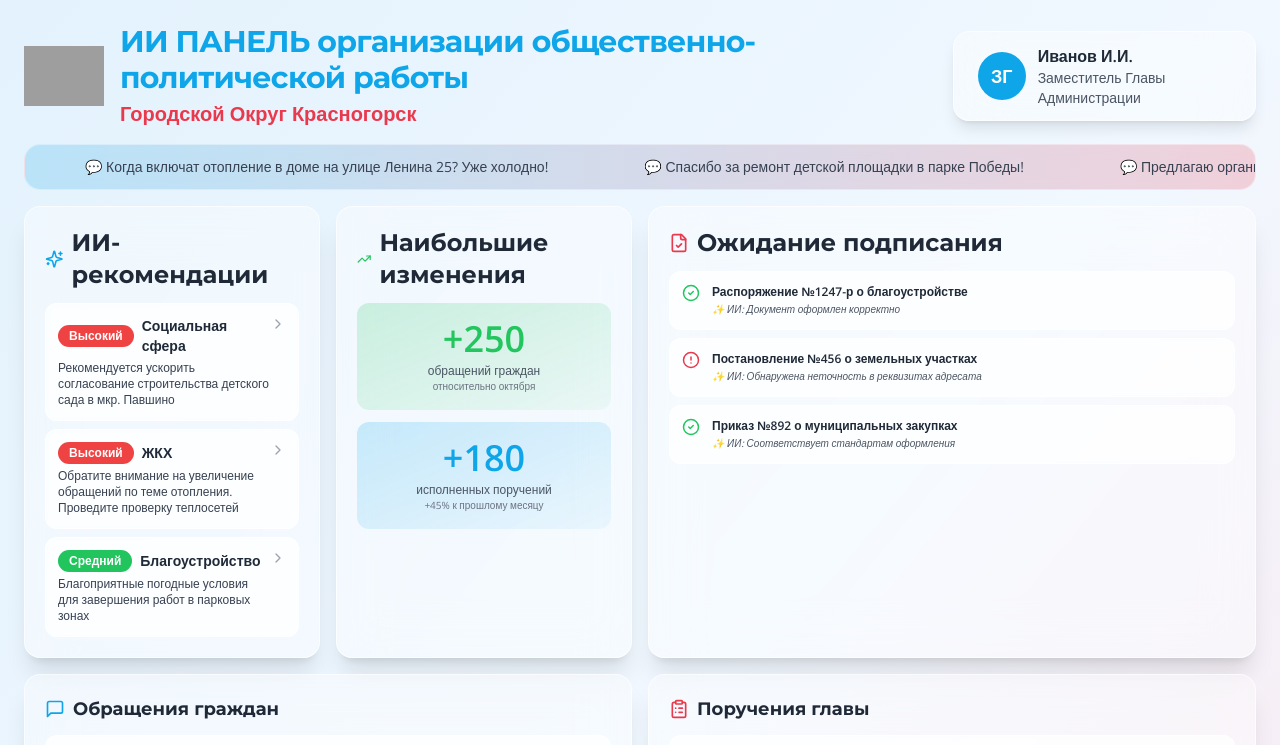
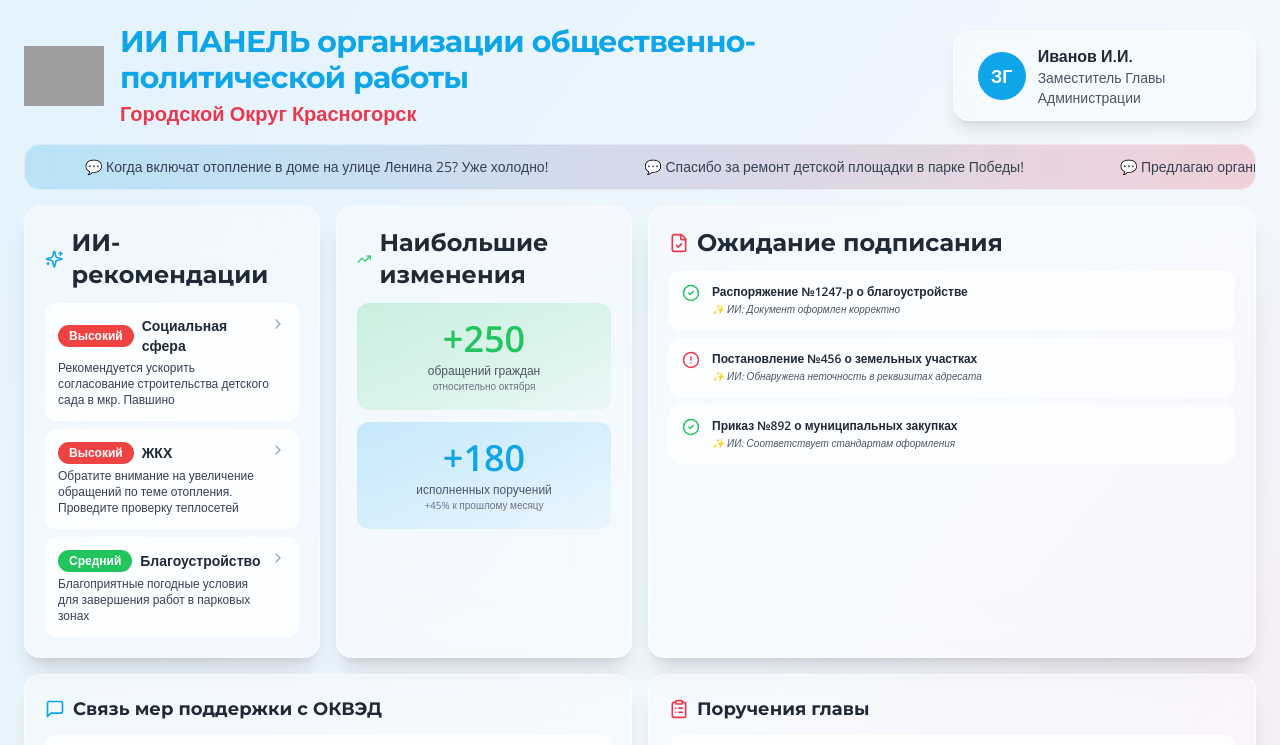
Before and after one commit to pr-poehali-dev/liquid-glass-system, a React (Vite) app: page / in a window 1280 px wide. Shown: the top 745 px of the page. Built offline with nearby package versions, Linux system fonts and the light colour scheme; grey boxes are pictures that could not be loaded.

Commit message:
Обновление 1 компонентов

```diff
--- a/src/pages/Index.tsx
+++ b/src/pages/Index.tsx
@@ -255,7 +255,7 @@ const Index = () => {
           <Card className="bg-white/40 backdrop-blur-xl border-white/60 shadow-xl rounded-2xl p-5">
             <div className="flex items-center gap-2 mb-3">
               <Icon name="MessageSquare" className="text-[#0EA5E9]" size={20} />
-              <h2 className="text-lg font-bold text-gray-800">Обращения граждан</h2>
+              <h2 className="text-lg font-bold text-gray-800">Связь мер поддержки с ОКВЭД</h2>
             </div>
             <div className="bg-white/60 backdrop-blur-sm border border-white/80 rounded-xl p-4 min-h-[180px] flex flex-wrap items-center justify-center gap-3">
               {wordsCloud.map((item, idx) => (
```
